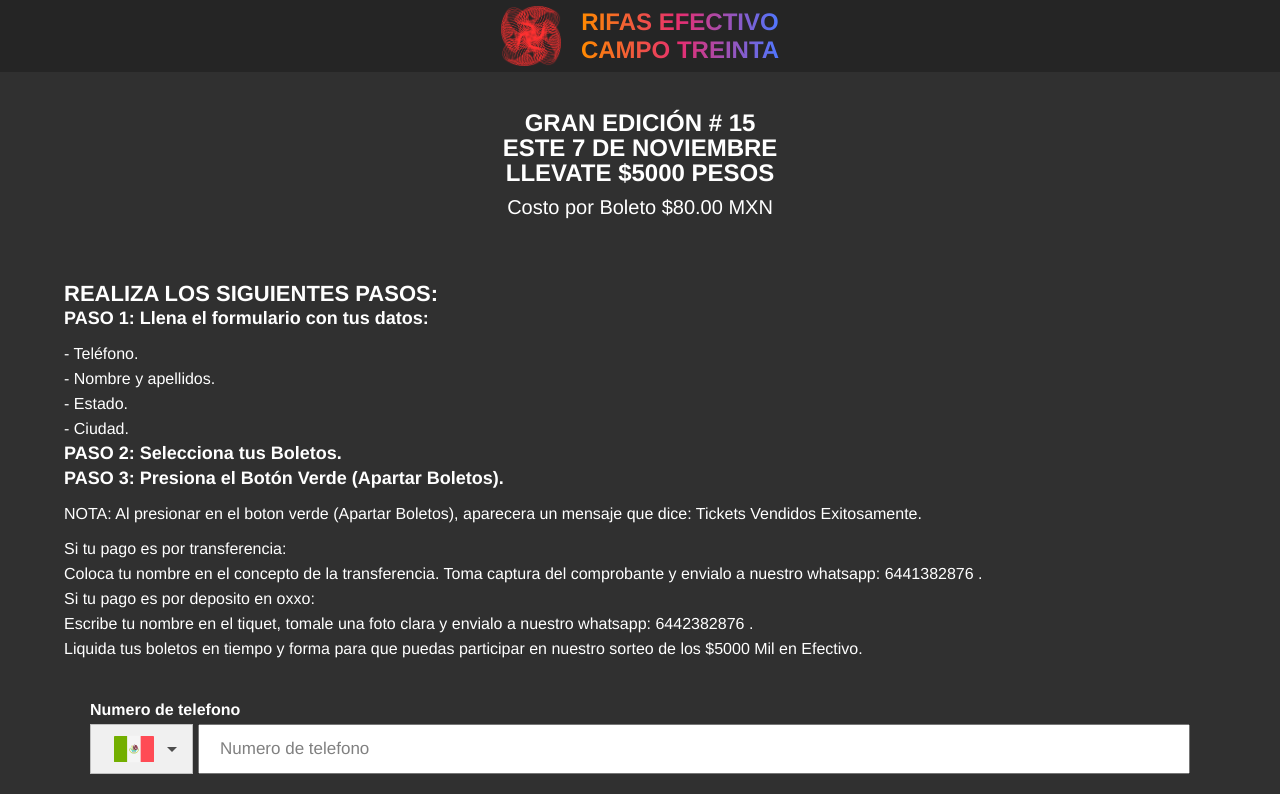
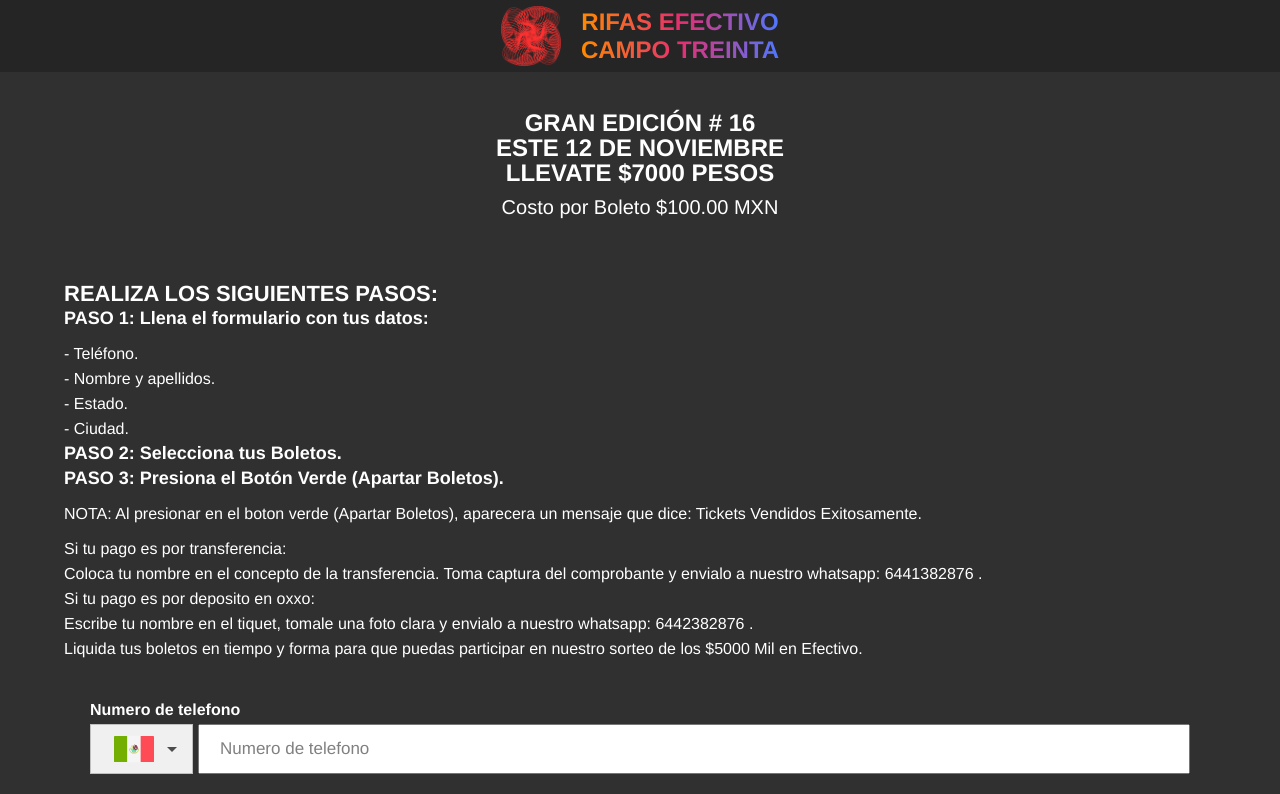
Before and after one commit to Albertosl2497/frontend, a React (Create React App) app: page / in a window 1280 px wide. Shown: the top 794 px of the page. Built offline with nearby package versions, Linux system fonts and the light colour scheme; no server answers.

Commit message:
Update HomePage.jsx

```diff
--- a/src/Pages/HomePage.jsx
+++ b/src/Pages/HomePage.jsx
@@ -7,10 +7,10 @@ import "./styles.css";
 function MainPageContent() {
   return (
     <div className="col" style={{ display: 'flex', flexDirection: 'column' }}>
-      <p className="bold" style={{ fontSize: '24px' }}>GRAN EDICIÓN # 15</p>
-      <p className="bold" style={{ fontSize: '24px' }}>ESTE 7 DE NOVIEMBRE</p>
-      <p className="bold" style={{ fontSize: '24px' }}>LLEVATE $5000 PESOS</p>
-      <p style={{ fontSize: '20px' }}>Costo por Boleto $80.00 MXN</p>
+      <p className="bold" style={{ fontSize: '24px' }}>GRAN EDICIÓN # 16</p>
+      <p className="bold" style={{ fontSize: '24px' }}>ESTE 12 DE NOVIEMBRE</p>
+      <p className="bold" style={{ fontSize: '24px' }}>LLEVATE $7000 PESOS</p>
+      <p style={{ fontSize: '20px' }}>Costo por Boleto $100.00 MXN</p>
       <br />
 
 
```
